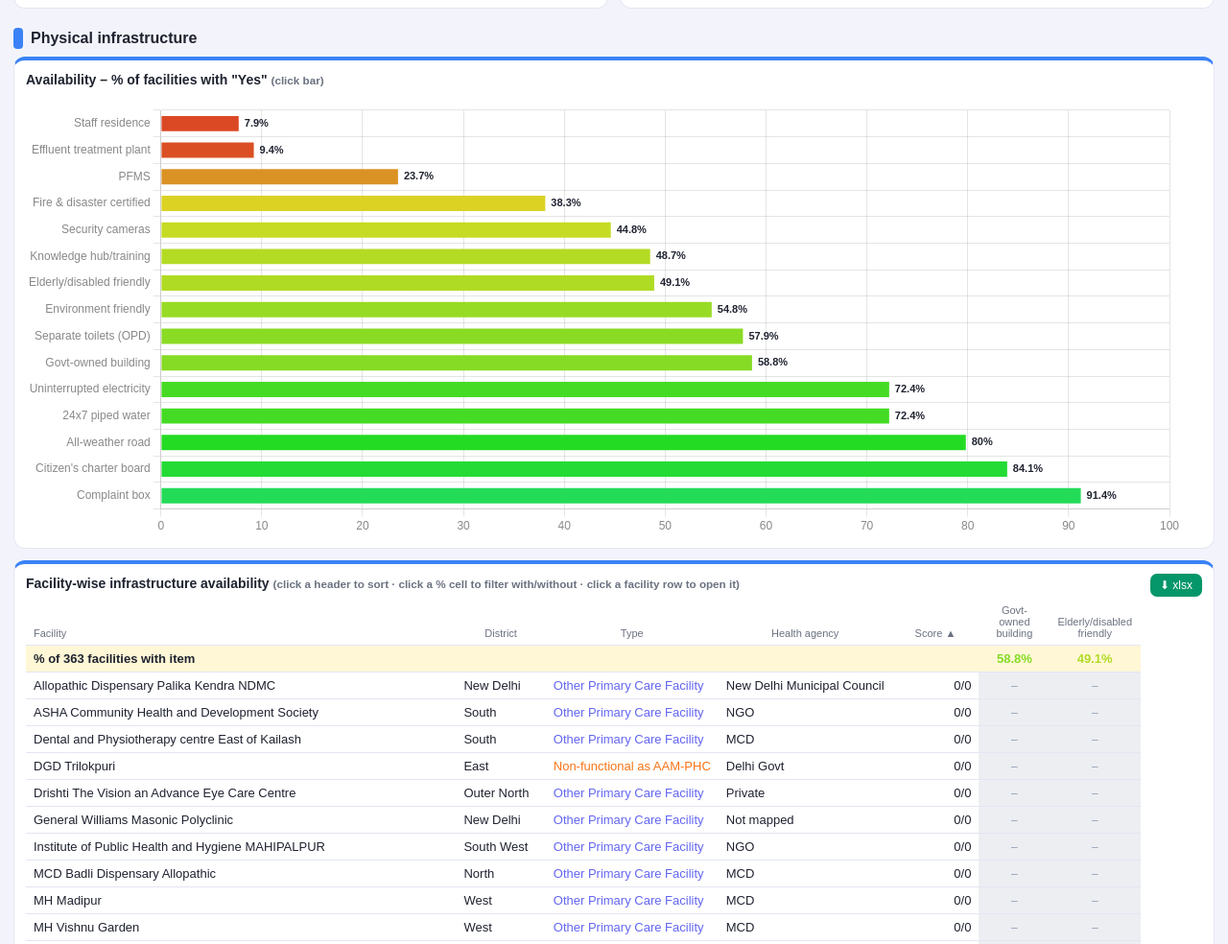
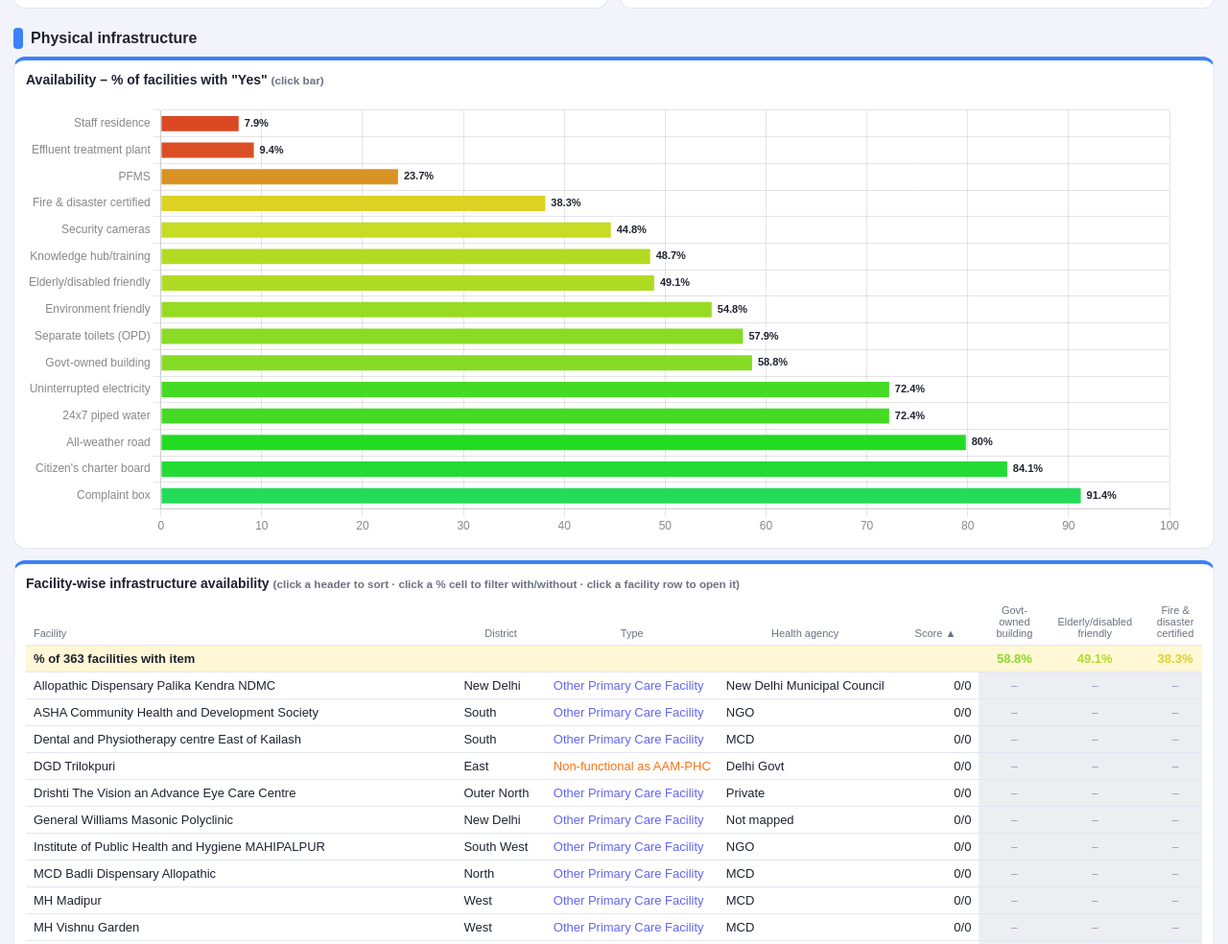
Before and after one commit to analystksb-hub/PHC_InfraSep2026, a plain HTML site: page index.html in a window 1280 px wide. Shown: the part 778-1762 px from the top of the page at 96% size. Drawn offline with nearby package versions, Linux system fonts and the light colour scheme.

```diff
--- a/index.html
+++ b/index.html
@@ -1,6 +1,5 @@
 <!DOCTYPE html><html lang="en"><head><meta charset="utf-8"><meta name="viewport" content="width=device-width, initial-scale=1, viewport-fit=cover"><title>Delhi PHC Interactive Dashboard – Sep 2026</title>
 <script src="https://cdnjs.cloudflare.com/ajax/libs/Chart.js/4.4.1/chart.umd.min.js"></script>
-<script src="https://cdnjs.cloudflare.com/ajax/libs/xlsx/0.18.5/xlsx.full.min.js"></script>
 <style>:root{--bg:#f3f4fb;--card:#fff;--tx:#1f2330;--mu:#6b7280;--bd:#e3e6f2;--hl:#fff7d6;box-sizing:border-box;padding-top:env(safe-area-inset-top,0px);padding-bottom:env(safe-area-inset-bottom,0px)}
 @media(prefers-color-scheme:dark){:root:not([data-theme="light"]){--bg:#12131a;--card:#1c1e29;--tx:#e8eaf3;--mu:#9aa0b4;--bd:#2d3042;--hl:#3a3516}}
 :root[data-theme="dark"]{--bg:#12131a;--card:#1c1e29;--tx:#e8eaf3;--mu:#9aa0b4;--bd:#2d3042;--hl:#3a3516}
@@ -36,7 +35,7 @@ td.r,th.r{text-align:right}tr.row{cursor:pointer}tr.row:hover{background:var(--h
 #toast{position:fixed;left:50%;bottom:18px;transform:translateX(-50%);background:#111;color:#fff;padding:9px 16px;border-radius:10px;font-size:13px;z-index:99;display:none}
 .hint{color:var(--mu);font-size:12px;margin:0 0 6px}</style></head><body>
 <div class="hero"><h1>Delhi Primary Health Facilities – Interactive Dashboard</h1><p>Infrastructure · Services · Equipment · Human resources · Sep 2026 data (as on 18 Nov 2026) · Click any score card, chart bar or table row to cross-filter everything</p></div>
-<div class="bar"><label>District<select id="sd"></select></label><label>Facility type<select id="st"></select></label><label>Health agency<select id="sa"></select></label><label>Health facility<select id="sf"></select></label><button id="rs">Reset all</button><button class="dl" id="dlall" data-t="all">⬇ Download all tables (xlsx)</button></div><div id="toast"></div>
+<div class="bar"><label>District<select id="sd"></select></label><label>Facility type<select id="st"></select></label><label>Health agency<select id="sa"></select></label><label>Health facility<select id="sf"></select></label><button id="rs">Reset all</button></div>
 <div class="act" id="act"></div>
 <div class="cards" id="cards"></div>
 <p class="hint">Tip: click a card or bar once to show facilities <b>with</b> it, again for <b>without</b>, a third time to clear.</p>
@@ -45,7 +44,7 @@ td.r,th.r{text-align:right}tr.row{cursor:pointer}tr.row:hover{background:var(--h
 <div class="c" style="--a:#14b8a6"><h3 id="bt"></h3><div class="w"><canvas id="b"></canvas></div></div></div>
 <h2 class="sec"><i style="background:#3b82f6"></i>Physical infrastructure</h2>
 <div class="g"><div class="c f" style="--a:#3b82f6"><h3>Availability – % of facilities with "Yes" <small style="color:var(--mu)">(click bar)</small></h3><div class="w t"><canvas id="c"></canvas></div></div>
-<div class="c f" style="--a:#3b82f6"><button class="dl dlbar" data-t="inf">⬇ xlsx</button><h3>Facility-wise infrastructure availability <small style="color:var(--mu)">(click a header to sort · click a % cell to filter with/without · click a facility row to open it)</small></h3><div class="tw it" id="ift" style="max-height:520px"></div></div></div>
+<div class="c f" style="--a:#3b82f6"><h3>Facility-wise infrastructure availability <small style="color:var(--mu)">(click a header to sort · click a % cell to filter with/without · click a facility row to open it)</small></h3><div class="tw it" id="ift" style="max-height:520px"></div></div></div>
 <h2 class="sec"><i style="background:#f59e0b"></i>Services</h2>
 <div class="g"><div class="c" style="--a:#f59e0b"><h3>Clinical services – how offered (facilities)</h3><div class="w t"><canvas id="e"></canvas></div></div>
 <div class="c" style="--a:#f59e0b"><h3>Diagnostic test coverage (facilities)</h3><div class="w t"><canvas id="f"></canvas></div></div>
@@ -54,10 +53,10 @@ td.r,th.r{text-align:right}tr.row{cursor:pointer}tr.row:hover{background:var(--h
 <h2 class="sec"><i style="background:#8b5cf6"></i>Equipment</h2>
 <div class="g"><div class="c f" style="--a:#8b5cf6"><h3>% of facilities with functional item</h3><div class="w tt"><canvas id="i"></canvas></div></div></div>
 <h2 class="sec"><i style="background:#ec4899"></i>Human resources</h2>
-<div class="g"><div class="c f" style="--a:#ec4899"><button class="dl dlbar" data-t="hr">⬇ xlsx</button><h3>HR count table <small style="color:var(--mu)">(approved = regular + contractual + outsourced · click a row to filter facilities that have/lack the role)</small></h3><div class="tw" id="hrt"></div></div>
+<div class="g"><div class="c f" style="--a:#ec4899"><h3>HR count table <small style="color:var(--mu)">(approved = regular + contractual + outsourced · click a row to filter facilities that have/lack the role)</small></h3><div class="tw" id="hrt"></div></div>
 <div class="c" style="--a:#ec4899"><h3>Approved posts vs staff in position</h3><div class="w t"><canvas id="j"></canvas></div></div>
 <div class="c" style="--a:#ec4899"><h3 id="zt">Facilities with no one in position</h3><div class="w t"><canvas id="l"></canvas></div></div>
-<div class="c f" style="--a:#ec4899"><button class="dl dlbar" data-t="fac">⬇ xlsx</button><h3>Facility-wise staff count <small style="color:var(--mu)">(click a header to sort · click a row to open the facility)</small></h3><div class="tw" id="fwt"></div></div></div>
+<div class="c f" style="--a:#ec4899"><h3>Facility-wise staff count <small style="color:var(--mu)">(click a header to sort · click a row to open the facility)</small></h3><div class="tw" id="fwt"></div></div></div>
 <div id="one" class="hide"></div>
 <p class="hint" style="margin-top:20px">Source: PHC Infra Sep 2026 data (as on 18 Nov 2026) – sheets Data Item Wise Report, Data Item Wise Report (2), PHC_HRSep26. Percentages exclude items a facility left blank.</p>
 <script>
@@ -219,7 +218,6 @@ async function getDL(){if(DLM)return DLM;for(let i=0;i<34&&!DLM;i++){if(window.c
 async function fallback(which){const tsv=a=>a.map(r=>r.map(c=>String(c??'').replace(/[\t\n]/g,' ')).join('\t')).join('\n');
  if(which!='all'&&EXP[which]){try{await navigator.clipboard.writeText(tsv(EXP[which]));toast('File download is not available in this view – the table was copied to your clipboard, paste it into Excel');return}catch(e){}}
  toast('File download is only available when this page is opened inside claude.ai – open the artifact link there')}
-getDL();
 
 /* single facility panel */
 function chip(t,v){return el('span','chip '+(v===1?'y':v===0?'x':''),t)}
```
